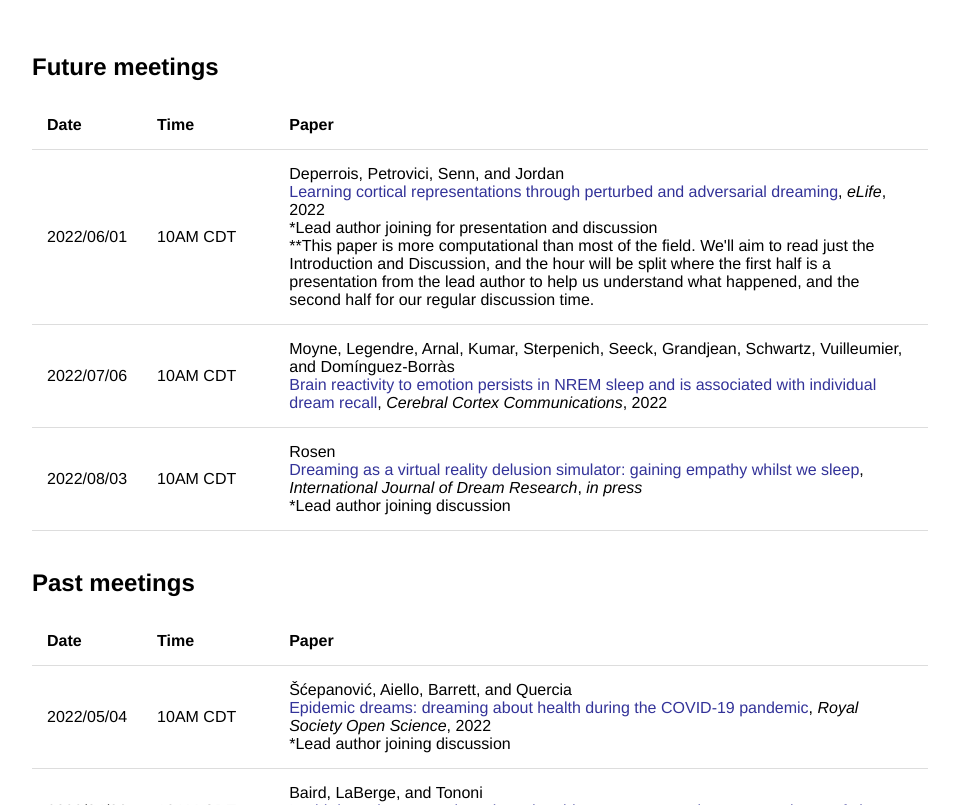
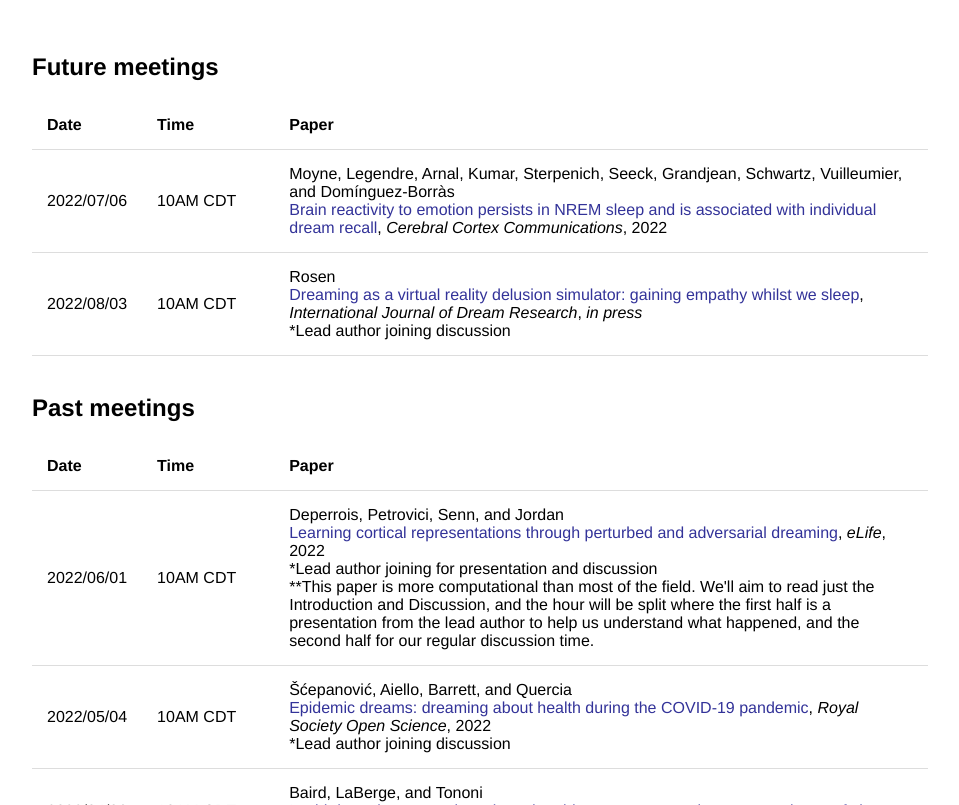
Before and after one commit to remrama/remrama.github.io, a Jekyll site: the page built from drrc/index.html, in a window 1280 px wide and 900 px high, scrolled down 521 px, cut to the strip 95-900 px from the top of the window. Shown: the whole strip, without its empty margins (160-1119 px from the left). Built offline with Jekyll 4.4.1, drawn with Linux system fonts in a browser that asks for light colours; some of the changed lines change nothing that is shown.

Commit message:
Update index.html

```diff
--- a/drrc/index.html
+++ b/drrc/index.html
@@ -37,11 +37,6 @@ title: DRRC
             <th>Paper</th>
         </tr>
         <tr>
-            <td>2022/06/01</td>
-            <td>10AM CDT</td>
-            <td>Deperrois, Petrovici, Senn, and Jordan<br><a href="https://doi.org/10.7554/eLife.76384">Learning cortical representations through perturbed and adversarial dreaming</a>, <i>eLife</i>, 2022<br>*Lead author joining for presentation and discussion<br>**This paper is more computational than most of the field.  We'll aim to read just the Introduction and Discussion, and the hour will be split where the first half is a presentation from the lead author to help us understand what happened, and the second half for our regular discussion time.</td>
-        </tr>
-        <tr>
             <td>2022/07/06</td>
             <td>10AM CDT</td>
             <td>Moyne, Legendre, Arnal, Kumar, Sterpenich, Seeck, Grandjean, Schwartz, Vuilleumier, and Domínguez-Borràs<br><a href="https://doi.org/10.1093/texcom/tgac003">Brain reactivity to emotion persists in NREM sleep and is associated with individual dream recall</a>, <i>Cerebral Cortex Communications</i>, 2022</td>
@@ -66,6 +61,11 @@ title: DRRC
             <th>Date</th>
             <th>Time</th>
             <th>Paper</th>
+        </tr>
+        <tr>
+            <td>2022/06/01</td>
+            <td>10AM CDT</td>
+            <td>Deperrois, Petrovici, Senn, and Jordan<br><a href="https://doi.org/10.7554/eLife.76384">Learning cortical representations through perturbed and adversarial dreaming</a>, <i>eLife</i>, 2022<br>*Lead author joining for presentation and discussion<br>**This paper is more computational than most of the field.  We'll aim to read just the Introduction and Discussion, and the hour will be split where the first half is a presentation from the lead author to help us understand what happened, and the second half for our regular discussion time.</td>
         </tr>
         <tr>
             <td>2022/05/04</td>
```
